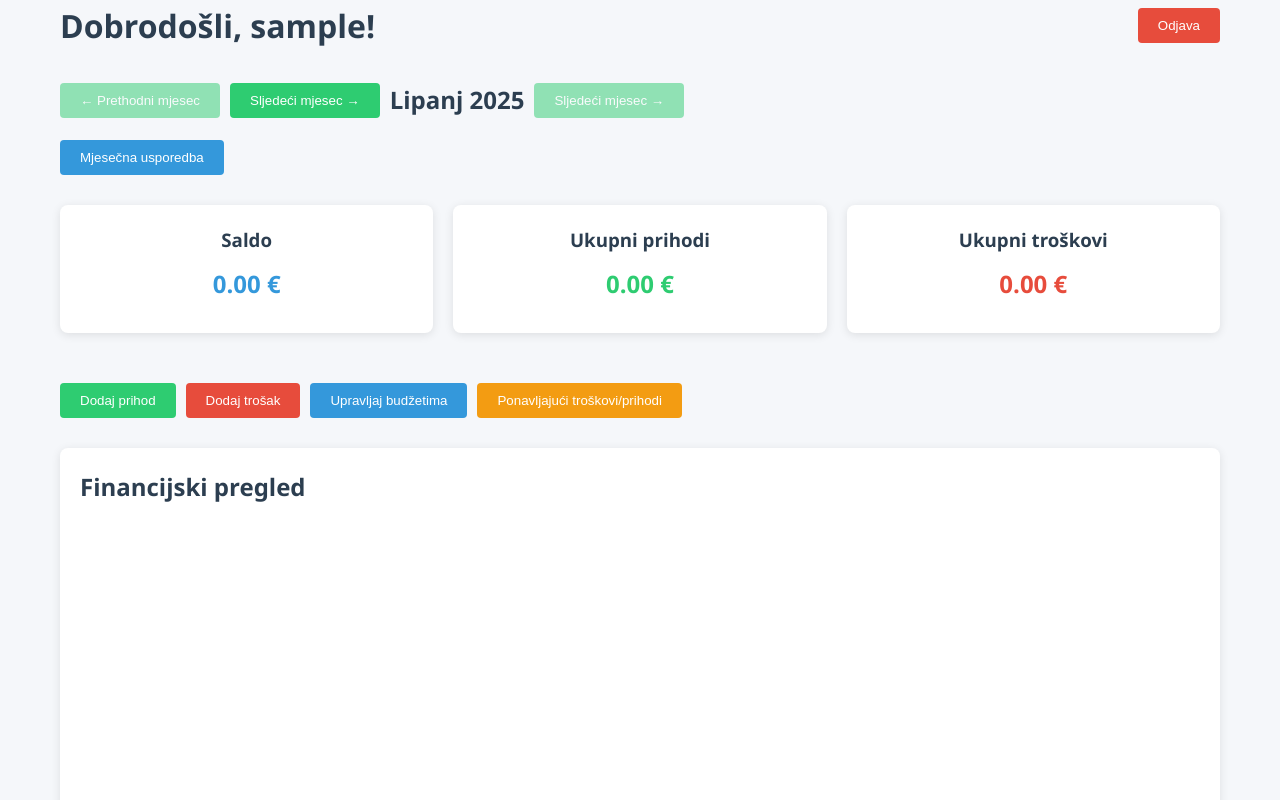
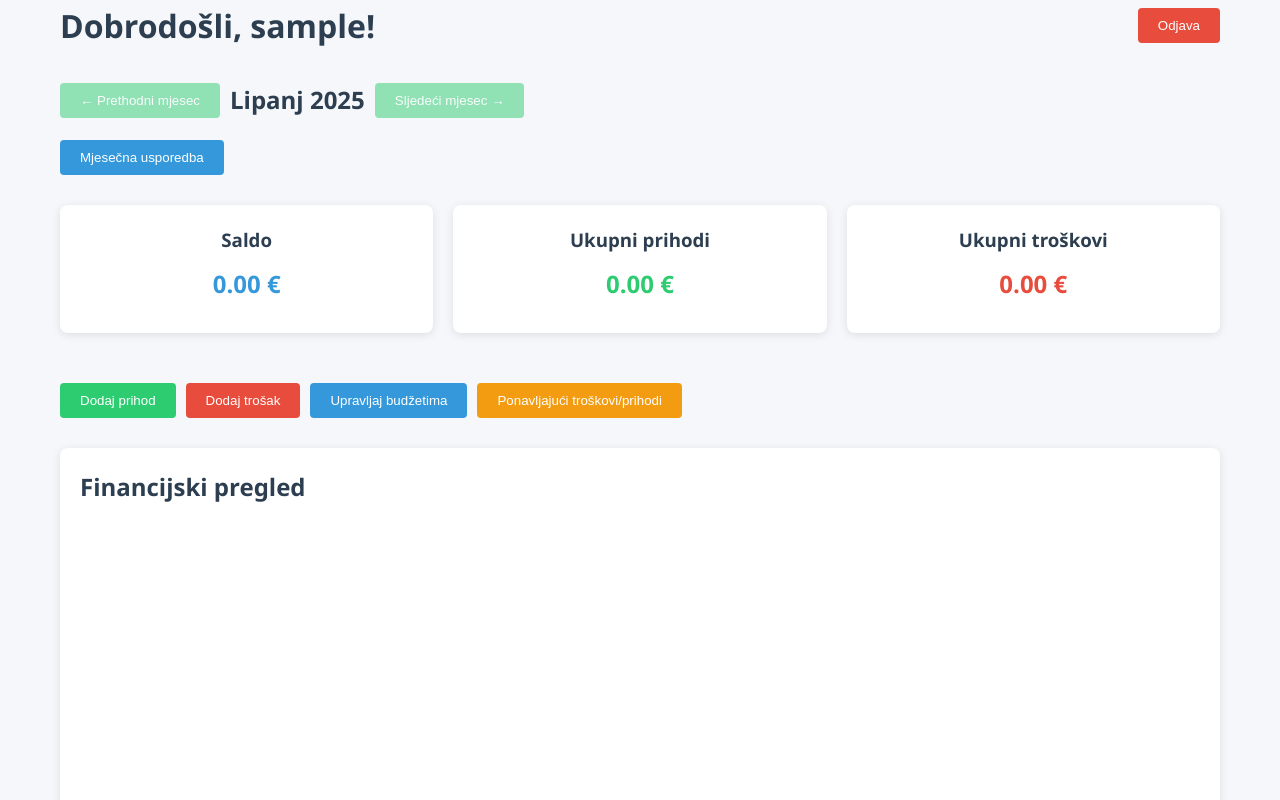
Before and after one commit to dino1306al/zavrsni-rad, a website: page public/dashboard.html in a window 1280 px wide. Shown: the top 800 px of the page. Drawn offline with nearby package versions, Linux system fonts and the light colour scheme; no server answers; sample sign-in values are in the browser's storage.

Commit message:
Update dashboard.html

```diff
--- a/public/dashboard.html
+++ b/public/dashboard.html
@@ -131,7 +131,6 @@
 
     <div class="month-selector">
       <button class="btn btn-secondary" onclick="changeMonth(1)">← Prethodni mjesec</button>
-      <button class="btn btn-secondary" onclick="changeMonth(-1)">Sljedeći mjesec →</button>
       <h2 id="currentMonth">Travanj 2025</h2>
       <button class="btn btn-secondary" onclick="changeMonth(-1)">Sljedeći mjesec →</button>
     </div>
```
